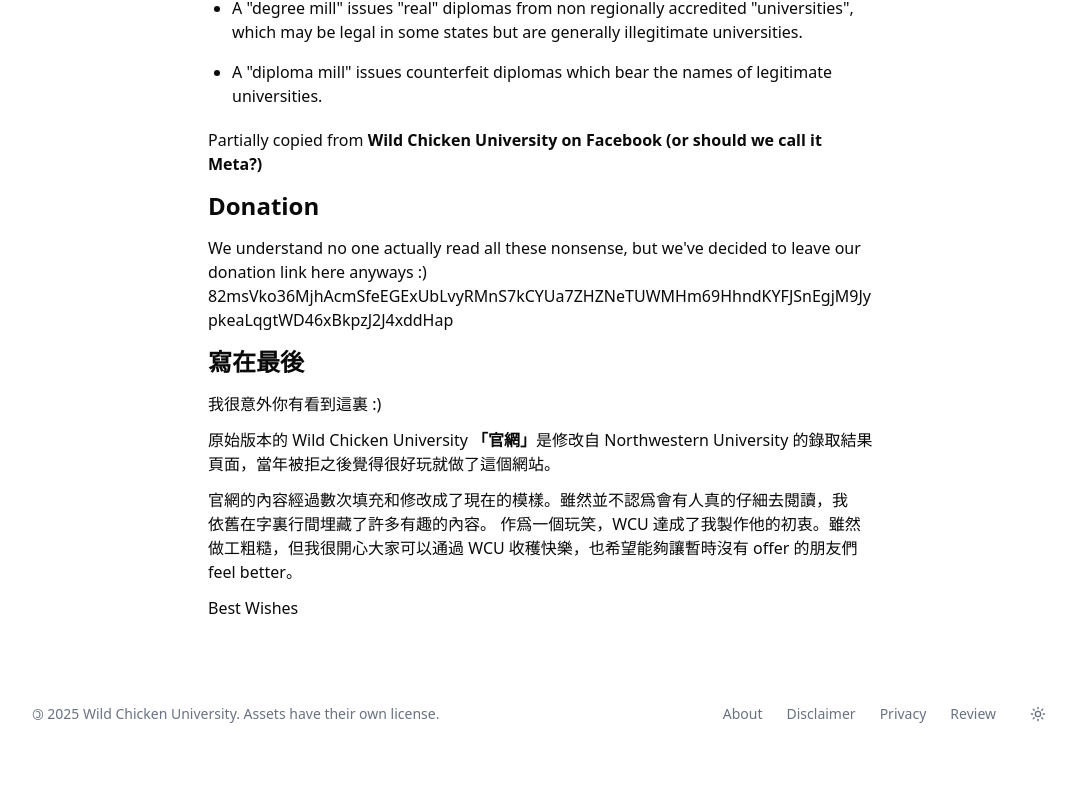
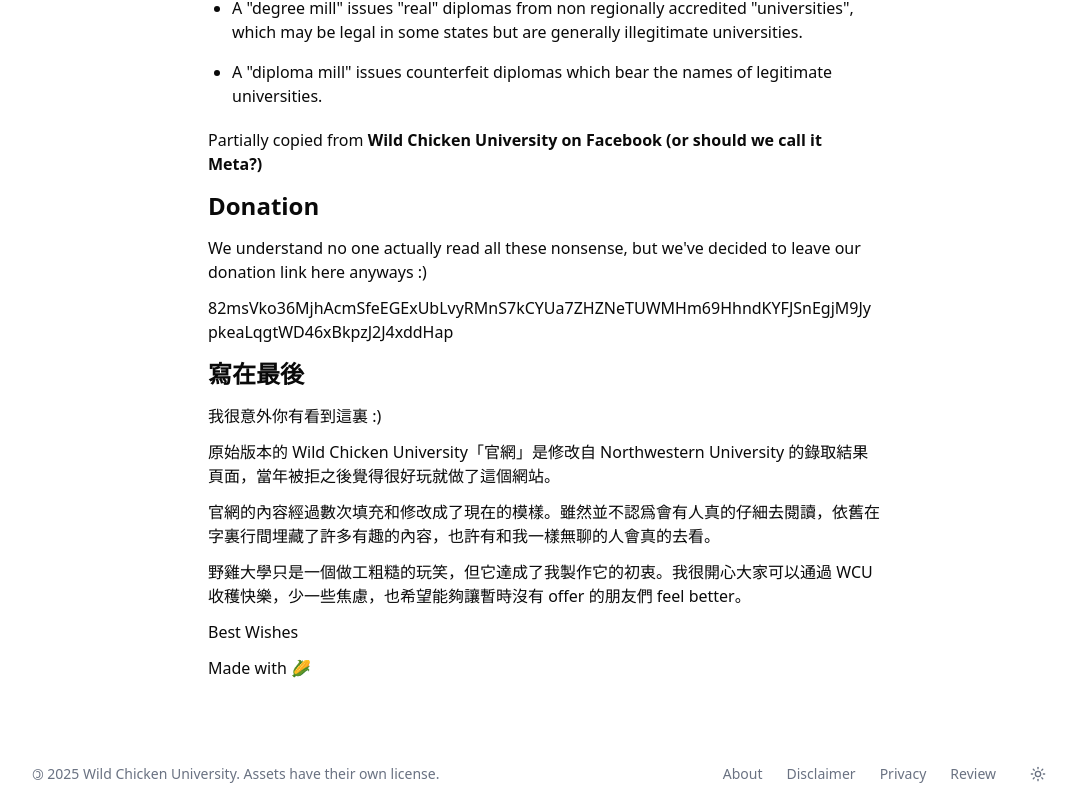
Before and after one commit to WildChickenUniversity/WildChickenUniversity, a Next.js app: page /pages/about in a window 1280 px wide. Shown: the part 1174-1982 px from the top of the page, without its empty margins (96-1173 px from the left). Before the commit the page ends 1922 px from the top, so only its background shows below. Built offline with nearby package versions, Linux system fonts and the light colour scheme.

Commit message:
content update, minor styling

```diff
--- a/app/globals.css
+++ b/app/globals.css
@@ -195,3 +195,9 @@
 .mdx-layout blockquote {
   @apply my-6 border-l-4 pl-4 italic text-gray-600 border-gray-300 dark:text-gray-300 dark:border-gray-600;
 }
+
+.mdx-layout code {
+  overflow-wrap: anywhere;
+  word-break: break-word;
+  white-space: pre-wrap;
+}
--- a/app/pages/about/page.mdx
+++ b/app/pages/about/page.mdx
@@ -41,15 +41,19 @@
 ## Donation
 
 We understand no one actually read all these nonsense, but we've decided to leave our donation link here anyways :)
+
 82msVko36MjhAcmSfeEGExUbLvyRMnS7kCYUa7ZHZNeTUWMHm69HhndKYFJSnEgjM9JypkeaLqgtWD46xBkpzJ2J4xddHap
 
 ## 寫在最後
 
 我很意外你有看到這裏 :)
 
-原始版本的 Wild Chicken University [「官網」](https://old.wcu.edu.pl)是修改自 Northwestern University 的錄取結果頁面，當年被拒之後覺得很好玩就做了這個網站。
+原始版本的 Wild Chicken University「官網」是修改自 Northwestern University 的錄取結果頁面，當年被拒之後覺得很好玩就做了這個網站。
 
-官網的內容經過數次填充和修改成了現在的模樣。雖然並不認爲會有人真的仔細去閱讀，我依舊在字裏行間埋藏了許多有趣的內容。
-作爲一個玩笑，WCU 達成了我製作他的初衷。雖然做工粗糙，但我很開心大家可以通過 WCU 收穫快樂，也希望能夠讓暫時沒有 offer 的朋友們 feel better。
+官網的內容經過數次填充和修改成了現在的模樣。雖然並不認爲會有人真的仔細去閱讀，依舊在字裏行間埋藏了許多有趣的內容，也許有和我一樣無聊的人會真的去看。
+
+野雞大學只是一個做工粗糙的玩笑，但它達成了我製作它的初衷。我很開心大家可以通過 WCU 收穫快樂，少一些焦慮，也希望能夠讓暫時沒有 offer 的朋友們 feel better。
 
 Best Wishes
+
+Made with 🌽
```
